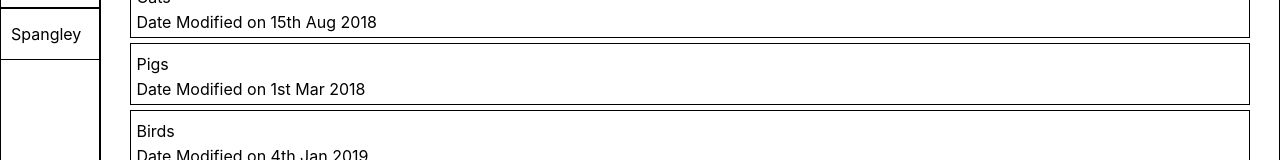
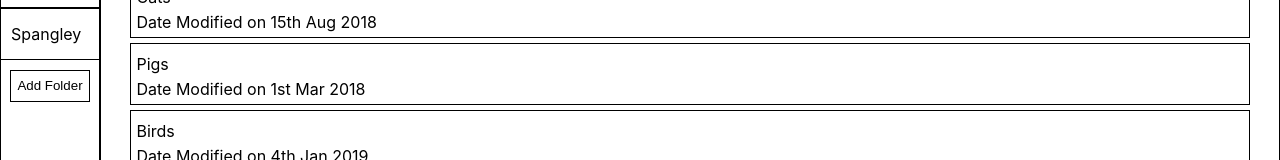
Before and after one commit to nfm808/noteful_2, a React (Create React App) app: page / in a window 1280 px wide. Shown: the part 217-377 px from the top of the page. Built offline with nearby package versions, Linux system fonts and the light colour scheme.

Commit message:
added addFolder button

```diff
--- a/src/App.js
+++ b/src/App.js
@@ -41,6 +41,13 @@ class App extends React.Component {
           : folders.filter(folder => folder.id === folderId)[0];
   }
 
+  // function to filter out the notes that are associated
+  // with the folder
+  getNotesForFolder(notes, folderId) {
+    return (!folderId) ? notes
+      : notes.filter(note => note.folderId === folderId);
+  }
+
   // maps over the sidebar routes to render the routes
   // without having to type each out concise, less verbose
   renderSidebarRoutes() {
@@ -79,13 +86,6 @@ class App extends React.Component {
         />
       </>
     )
-  }
-
-  // function to filter out the notes that are associated
-  // with the folder
-  getNotesForFolder(notes, folderId) {
-    return (!folderId) ? notes
-      : notes.filter(note => note.folderId === folderId);
   }
 
   // map across the different routes to create the routes
--- a/src/MainSidebar/MainSidebar.css
+++ b/src/MainSidebar/MainSidebar.css
@@ -3,6 +3,7 @@
   height: calc(100vh - 120px);
   border: 1px solid black;
   display: flex;
+  flex-direction: column;
 }
 
 .MainSidebar__list {
@@ -23,3 +24,14 @@
   padding: 10px;
   width: 100px;
 }
+.MainSidebar__button-container {
+  align-self: center;
+  margin-top: 10px;
+}
+.MainSidebar__add-folder-button {
+  background: white;
+  border: 1px solid black;
+  width: 80px;
+  line-height: 30px;
+  cursor: pointer;
+}
--- a/src/MainSidebar/MainSidebar.js
+++ b/src/MainSidebar/MainSidebar.js
@@ -1,5 +1,5 @@
 import React from 'react'
-import { NavLink } from 'react-router-dom'
+import { NavLink, Link } from 'react-router-dom'
 import './MainSidebar.css'
 
 function MainSidebar(props) {
@@ -20,6 +20,16 @@ function MainSidebar(props) {
           </li>
         )}
       </ul>
+      <div className="MainSidebar__button-container">
+        <button
+          className="MainSidebar__add-folder-button"
+          tag={Link}
+          to='/add-folder'
+          type='button'
+        >
+          Add Folder
+        </button>
+      </div>
     </section>
   )
 }
```
